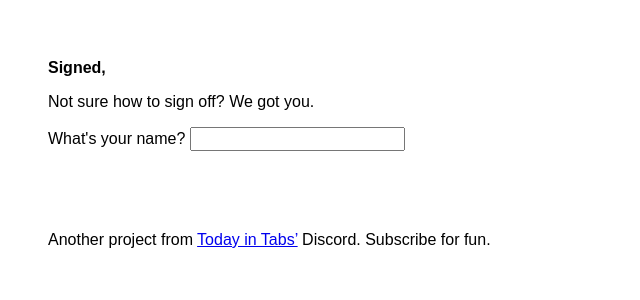
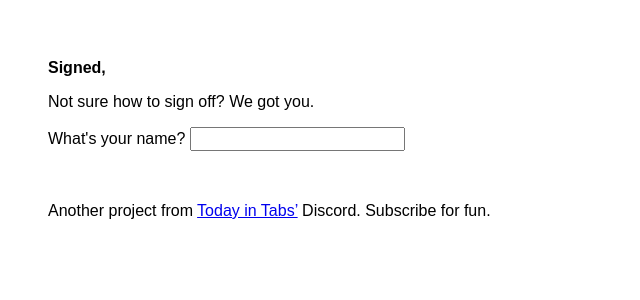
Before and after one commit to ovlb/signed, a SvelteKit app: page / in a window 1280 px wide. Shown: the top 300 px of the page, without its empty margins (0-640 px from the left). Built offline with nearby package versions, Linux system fonts and the light colour scheme.

Commit message:
🎨 margins

```diff
--- a/src/routes/+page.svelte
+++ b/src/routes/+page.svelte
@@ -75,7 +75,8 @@
 <style>
 	main,
 	footer {
-		margin-top: 5rem;
+		margin-top: 3rem;
+		line-height: 1.5;
 	}
 
 	button {
```
